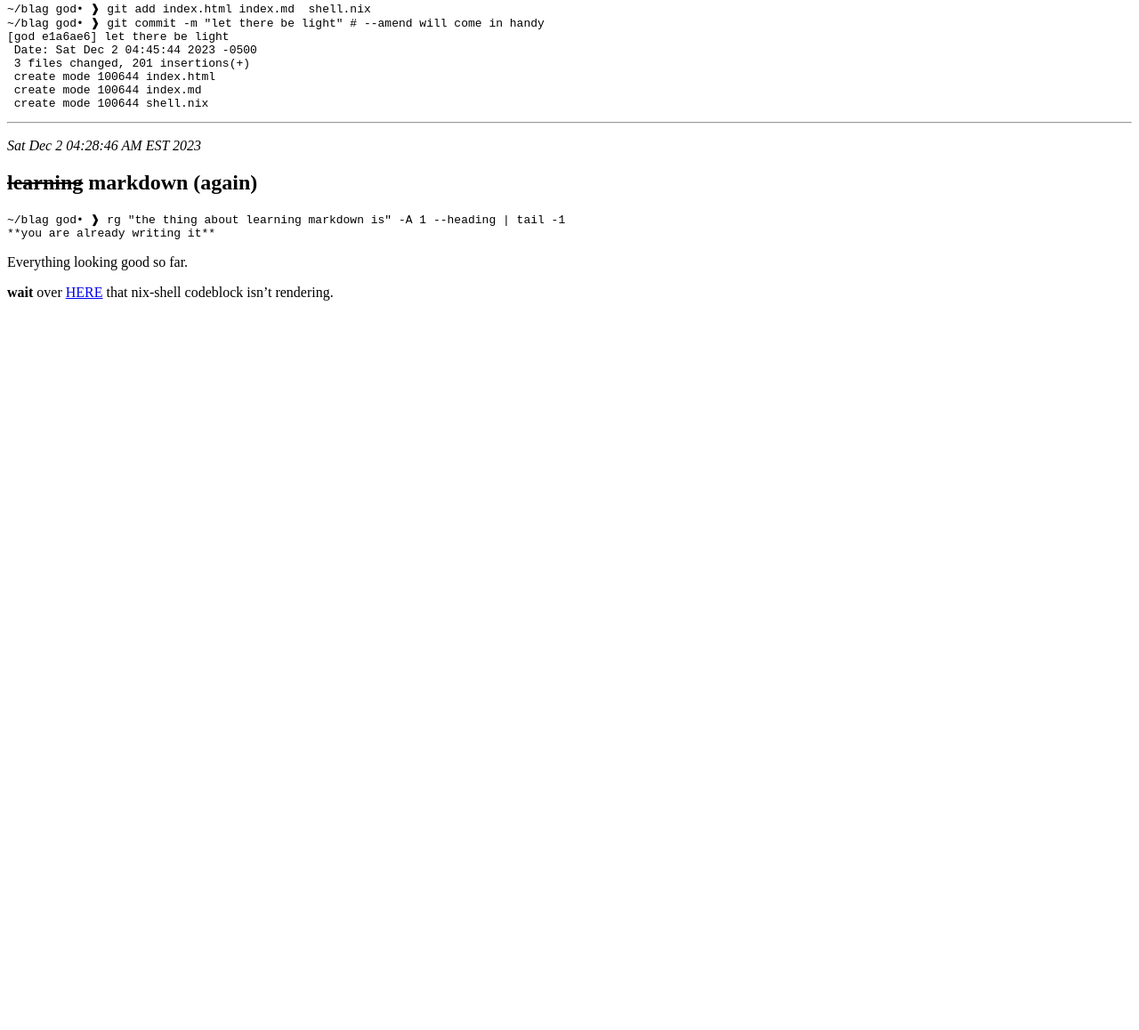
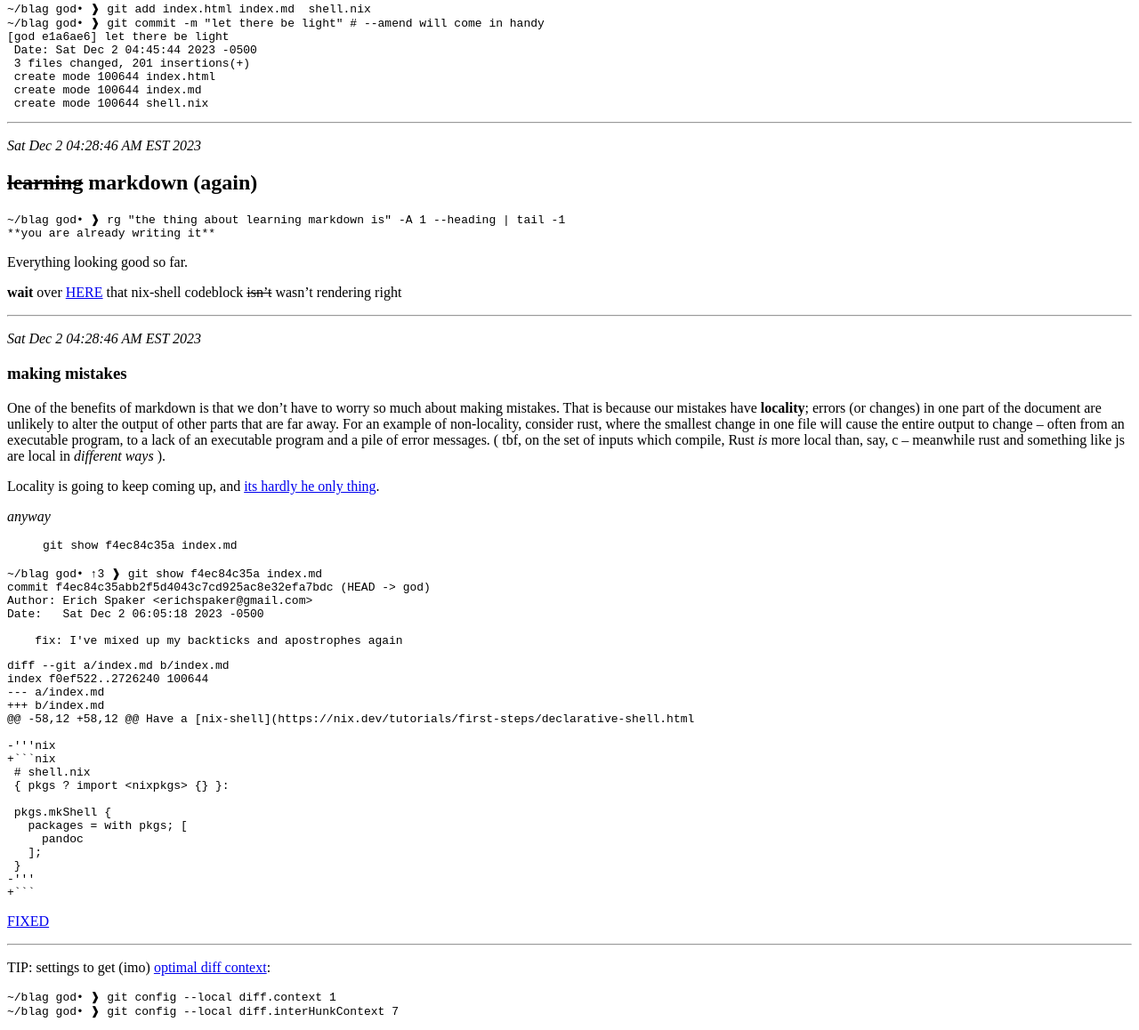
Before and after one commit to blueforesticarus/metaposting, a plain HTML site: page index.html in a window 1280 px wide. Shown: the part 1522-2680 px from the top of the page at 89% size. Before the commit the page ends 1876 px from the top, so only its background shows below. Drawn offline with Linux system fonts and the light colour scheme.

Commit message:
^ H: making-mistakes

````diff
--- a/index.html
+++ b/index.html
@@ -39,7 +39,7 @@ title="nix-shell is part of Nix: the reproducible, declarative, reliable package
 <blockquote>
 <p><code>vim shell.nix</code></p>
 </blockquote>
-<p><a href="#BACK" id="HERE">???</a></p>
+<p><a href="#BACK" id="HERE">FIXED</a></p>
 <div class="sourceCode" id="cb4"><pre
 class="sourceCode nix"><code class="sourceCode nix"><span id="cb4-1"><a href="#cb4-1" aria-hidden="true" tabindex="-1"></a><span class="co"># shell.nix</span></span>
 <span id="cb4-2"><a href="#cb4-2" aria-hidden="true" tabindex="-1"></a><span class="op">{</span> <span class="va">pkgs</span> <span class="op">?</span> <span class="bu">import</span> &lt;nixpkgs&gt; <span class="op">{}</span> <span class="op">}</span>:</span>
@@ -102,5 +102,57 @@ class="sourceCode bash"><span class="ex">brave</span> index.html <span class="co
 class="sourceCode md"><code class="sourceCode markdown"><span id="cb10-1"><a href="#cb10-1" aria-hidden="true" tabindex="-1"></a>~/blag god• ❱ rg &quot;the thing about learning markdown is&quot; -A 1 --heading | tail -1</span>
 <span id="cb10-2"><a href="#cb10-2" aria-hidden="true" tabindex="-1"></a>**you are already writing it**</span></code></pre></div>
 <p>Everything looking good so far.</p>
-<p><strong>wait</strong> over <a href="#HERE" id="BACK">HERE</a> that
-nix-shell codeblock isn’t rendering.</p>
+<p><strong>wait</strong> over <a href="#HERE">HERE</a> that nix-shell
+codeblock <del>isn’t</del> wasn’t rendering right</p>
+<hr />
+<p><em>Sat Dec 2 04:28:46 AM EST 2023</em></p>
+<h3 id="making-mistakes">making mistakes</h3>
+<p>One of the benefits of markdown is that we don’t have to worry so
+much about making mistakes. That is because our mistakes have
+<strong>locality</strong>; errors (or changes) in one part of the
+document are unlikely to alter the output of other parts that are far
+away. For an example of non-locality, consider rust, where the smallest
+change in one file will cause the entire output to change – often from
+an executable program, to a lack of an executable program and a pile of
+error messages. ( tbf, on the set of inputs which compile, Rust
+<em>is</em> more local than, say, c – meanwhile rust and something like
+js are local in <em>different ways</em> ).</p>
+<p>Locality is going to keep coming up, and <a
+href="https://en.wikipedia.org/wiki/Get_Used_to_It_(song)">its hardly he
+only thing</a>.</p>
+<p><em>anyway</em></p>
+<blockquote>
+<p><code>git show f4ec84c35a index.md</code></p>
+</blockquote>
+<pre><code>~/blag god• ↑3 ❱ git show f4ec84c35a index.md
+commit f4ec84c35abb2f5d4043c7cd925ac8e32efa7bdc (HEAD -&gt; god)
+Author: Erich Spaker &lt;erichspaker@gmail.com&gt;
+Date:   Sat Dec 2 06:05:18 2023 -0500
+
+    fix: I&#39;ve mixed up my backticks and apostrophes again</code></pre>
+<div class="sourceCode" id="cb12"><pre
+class="sourceCode diff"><code class="sourceCode diff"><span id="cb12-1"><a href="#cb12-1" aria-hidden="true" tabindex="-1"></a><span class="kw">diff --git a/index.md b/index.md</span></span>
+<span id="cb12-2"><a href="#cb12-2" aria-hidden="true" tabindex="-1"></a>index f0ef522..2726240 100644</span>
+<span id="cb12-3"><a href="#cb12-3" aria-hidden="true" tabindex="-1"></a><span class="dt">--- a/index.md</span></span>
+<span id="cb12-4"><a href="#cb12-4" aria-hidden="true" tabindex="-1"></a><span class="dt">+++ b/index.md</span></span>
+<span id="cb12-5"><a href="#cb12-5" aria-hidden="true" tabindex="-1"></a><span class="dt">@@ -58,12 +58,12 @@ Have a [nix-shell](https://nix.dev/tutorials/first-steps/declarative-shell.html</span></span>
+<span id="cb12-6"><a href="#cb12-6" aria-hidden="true" tabindex="-1"></a></span>
+<span id="cb12-7"><a href="#cb12-7" aria-hidden="true" tabindex="-1"></a><span class="st">-&#39;&#39;&#39;nix</span></span>
+<span id="cb12-8"><a href="#cb12-8" aria-hidden="true" tabindex="-1"></a><span class="va">+```nix</span></span>
+<span id="cb12-9"><a href="#cb12-9" aria-hidden="true" tabindex="-1"></a> # shell.nix</span>
+<span id="cb12-10"><a href="#cb12-10" aria-hidden="true" tabindex="-1"></a> { pkgs ? import &lt;nixpkgs&gt; {} }:</span>
+<span id="cb12-11"><a href="#cb12-11" aria-hidden="true" tabindex="-1"></a></span>
+<span id="cb12-12"><a href="#cb12-12" aria-hidden="true" tabindex="-1"></a> pkgs.mkShell {</span>
+<span id="cb12-13"><a href="#cb12-13" aria-hidden="true" tabindex="-1"></a>   packages = with pkgs; [</span>
+<span id="cb12-14"><a href="#cb12-14" aria-hidden="true" tabindex="-1"></a>     pandoc</span>
+<span id="cb12-15"><a href="#cb12-15" aria-hidden="true" tabindex="-1"></a>   ];</span>
+<span id="cb12-16"><a href="#cb12-16" aria-hidden="true" tabindex="-1"></a> }</span>
+<span id="cb12-17"><a href="#cb12-17" aria-hidden="true" tabindex="-1"></a><span class="st">-&#39;&#39;&#39;</span></span>
+<span id="cb12-18"><a href="#cb12-18" aria-hidden="true" tabindex="-1"></a><span class="va">+```</span></span></code></pre></div>
+<p><a href="#HERE" id="BACK">FIXED</a></p>
+<hr />
+<p>TIP: settings to get (imo) <a
+href="https://git-scm.com/docs/diff-config#Documentation/diff-config.txt-diffinterHunkContext">optimal
+diff context</a>:</p>
+<pre><code>~/blag god• ❱ git config --local diff.context 1
+~/blag god• ❱ git config --local diff.interHunkContext 7</code></pre>
````
Also changed, not shown: 1 other file.
